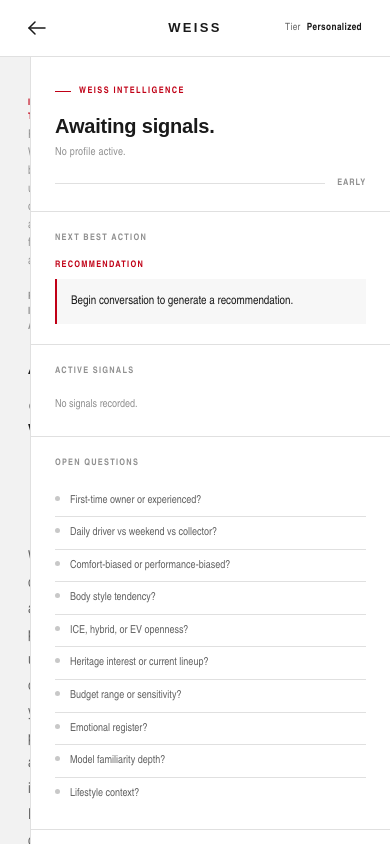
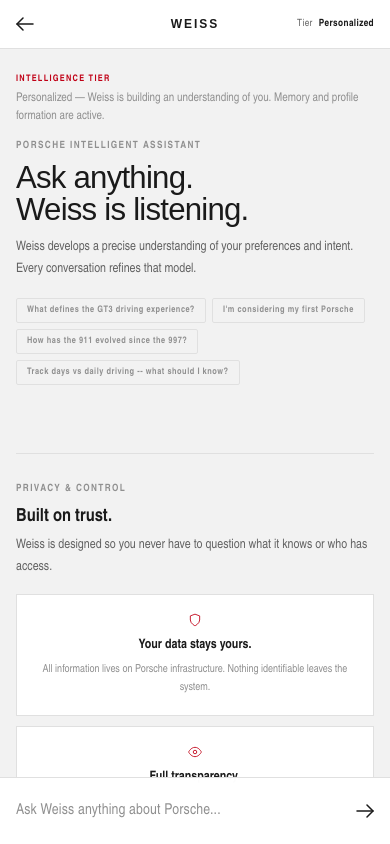
Before and after one commit to LuisLf12R/weiss-demo, a website: page index.html in a window 390 px wide. Both pictures are taken after a click on the button "PROCEED". Drawn offline with Linux system fonts and the light colour scheme.

Commit message:
Mobile responsive layout — consumer view, pinned input

```diff
--- a/index.html
+++ b/index.html
@@ -247,6 +247,77 @@
 .fade-in.visible { opacity: 1; transform: none; }
 
 /* ── MODEL LOADING OVERLAY ── */
+
+/* ── MOBILE ── */
+@media (max-width: 768px) {
+
+  /* Force consumer view — never show exec panel */
+  .proto-intel { display: none !important; }
+  .ask-weiss-fab { display: none !important; }
+
+  /* Body and shell */
+  body { overflow: hidden; }
+  .app-shell { height: 100dvh; }
+
+  /* Topbar */
+  .topbar-inner { padding: 0 16px; height: 48px; }
+  .topbar-wordmark { font-size: 12px; letter-spacing: 0.16em; }
+
+  /* Tier screen */
+  .tier-inner { padding: 32px 20px 80px; }
+  .tier-hero { margin-bottom: 28px; }
+  .tier-hero h1 { font-size: 26px; }
+  .tier-layout { grid-template-columns: 1fr; gap: 20px; }
+  .tier-summary { position: static; padding: 20px; }
+  .tier-name { font-size: 17px; }
+
+  /* Prototype screen */
+  #prototype-screen.active { display: flex; flex-direction: column; overflow: hidden; }
+  .proto-content-wrap { flex: 1; overflow: hidden; display: flex; flex-direction: column; }
+  .proto-main { flex: 1; overflow-y: auto; padding: 0 0 80px; }
+  .proto-content { padding: 0 16px 24px; }
+
+  /* Hero section */
+  .section { padding-top: 24px; }
+  .hero-title { font-size: clamp(28px, 8vw, 40px); margin-bottom: 10px; }
+  .hero-body { font-size: 13px; margin-bottom: 16px; max-width: 100%; }
+  .context-banner { padding: 0 0 14px; }
+
+  /* Pinned input bar */
+  .hero-input-wrap {
+    position: fixed;
+    bottom: 0;
+    left: 0;
+    right: 0;
+    z-index: 500;
+    margin: 0;
+    padding: 12px 16px;
+    background: rgba(255,255,255,0.97);
+    backdrop-filter: blur(12px);
+    border-top: 1px solid var(--border);
+    border-bottom: none;
+  }
+  .hero-input-wrap input { font-size: 16px; padding: 10px 0; }
+
+  /* Hide prompt chips on mobile after first message */
+  .prompt-chips { gap: 6px; margin-top: 10px; margin-bottom: 8px; }
+  .prompt-chip { font-size: 9px; padding: 6px 10px; }
+
+  /* Chat */
+  .user-msg-bubble { max-width: 85%; font-size: 14px; }
+  .assistant-text { font-size: 13px; }
+  .live-chat-section { margin-top: 16px; }
+
+  /* Build card */
+  .build-card { max-width: 100%; }
+  .build-card-image { height: 180px; }
+
+  /* Privacy grid */
+  .privacy-grid { grid-template-columns: 1fr; }
+
+  /* Tier selection summary button */
+  .primary-btn { font-size: 11px; padding: 14px; }
+}
 
 </style>
 </head>
```
